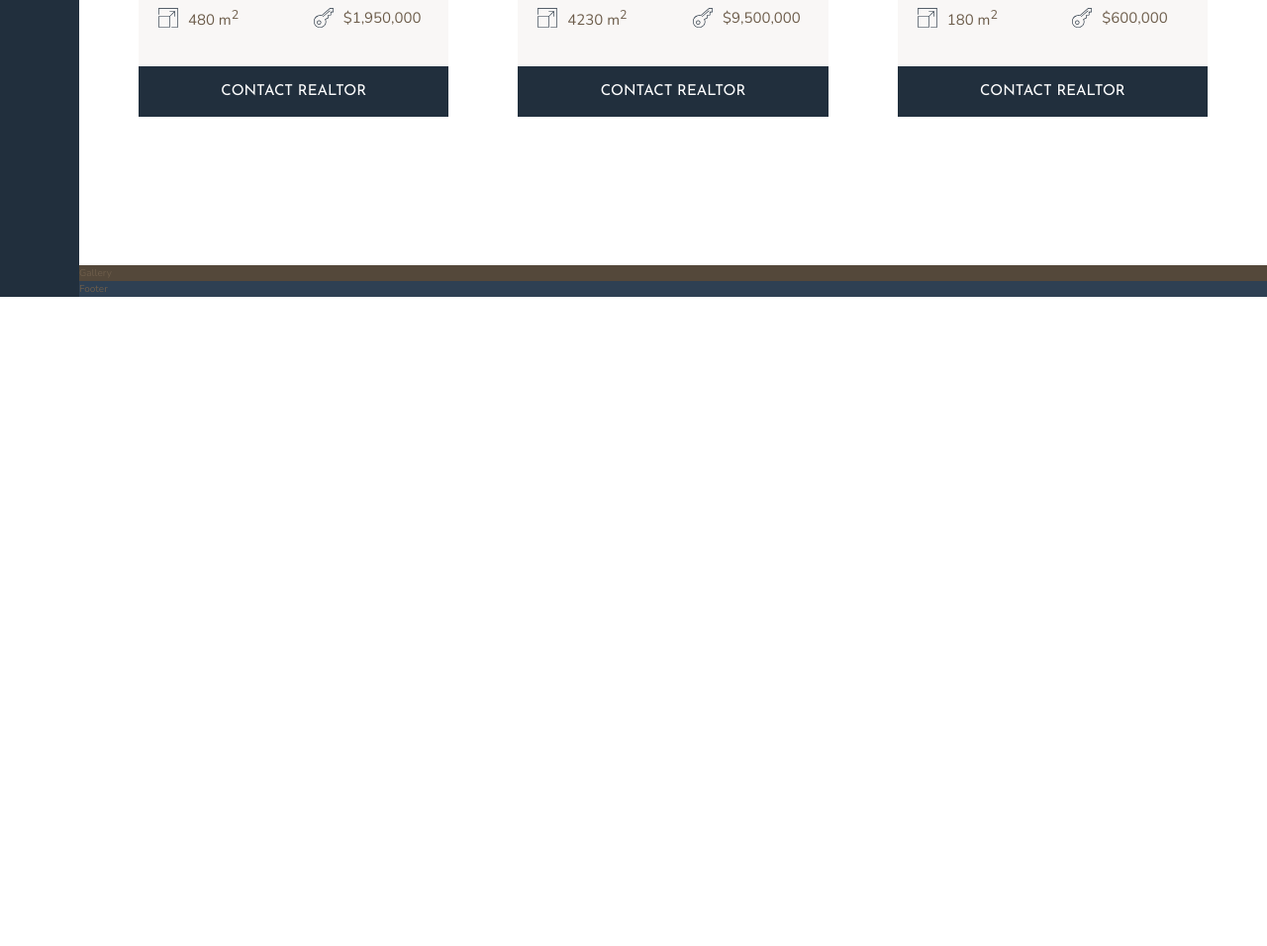
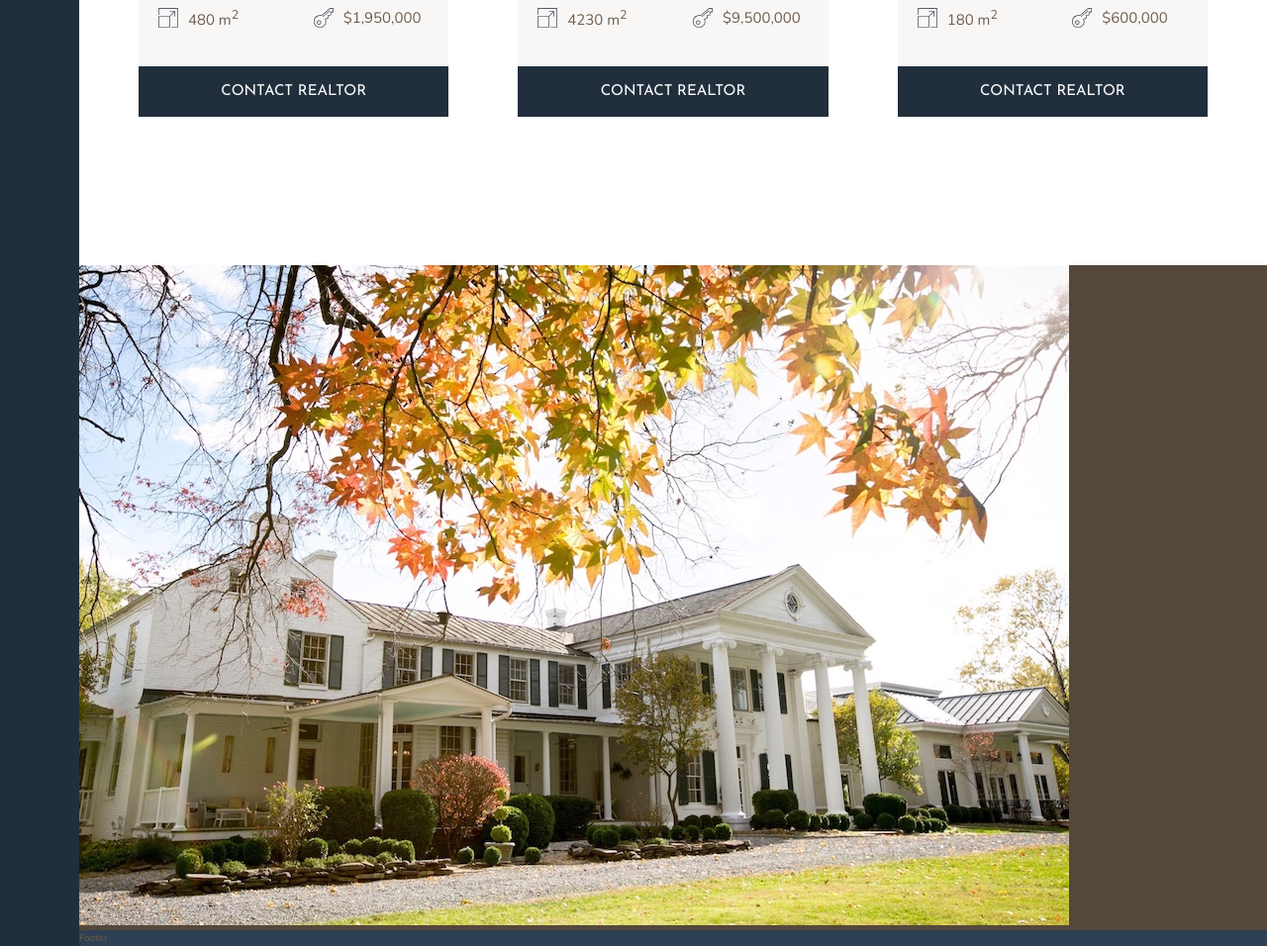
Before and after one commit to swarajlaha/Homezie, a website: page index.html in a window 1280 px wide. Shown: the part 2825-3781 px from the top of the page at 99% size. Before the commit the page ends 3125 px from the top, so only its background shows below. Drawn offline with nearby package versions, Linux system fonts and the light colour scheme.

Commit message:
Added classes for gallery part

```diff
--- a/index.html
+++ b/index.html
@@ -303,7 +303,9 @@
     </section>
 
     <section class="gallery">
-        Gallery
+        <figure class="gallery__item gallery__item--1">
+            <img src="img/gal-1.jpeg" alt="Galley img 1" class="gallery__img">
+        </figure>
     </section>
     <footer class="footer">
         Footer
```
